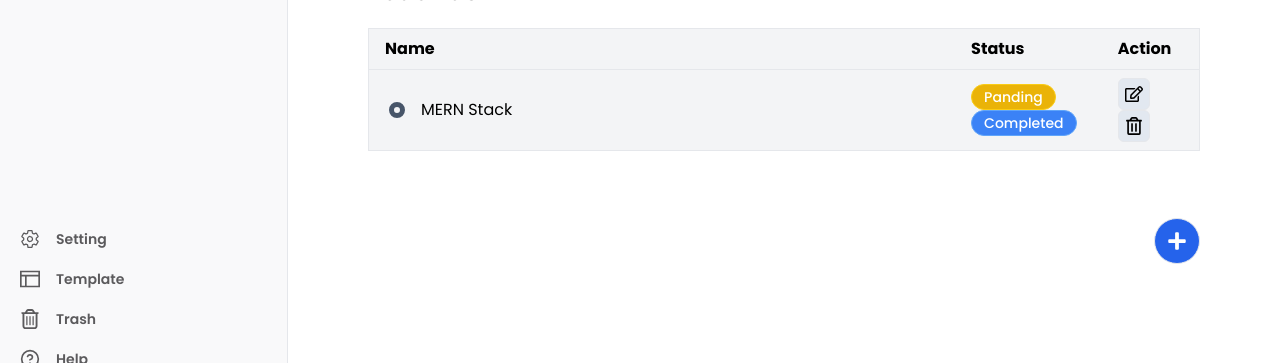
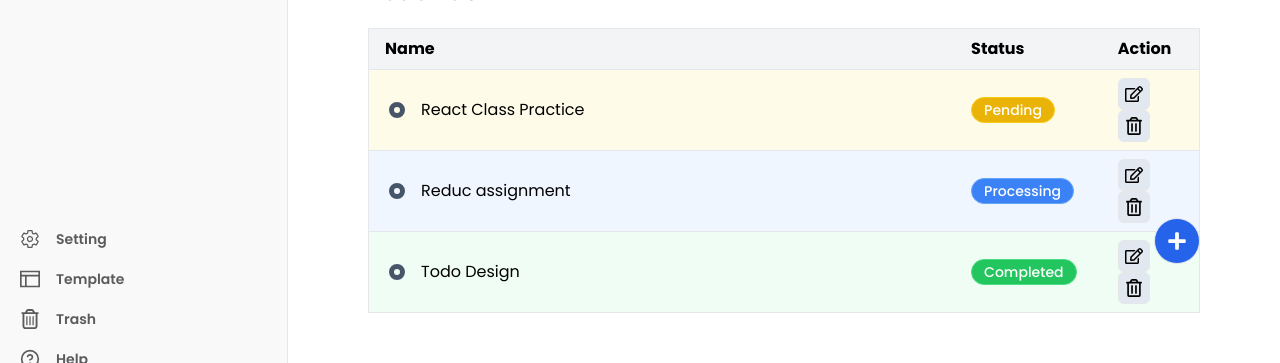
Before and after one commit to codersultan/Todo-App---Redux, a React (Vite) app: page / in a window 1280 px wide. Shown: the part 456-819 px from the top of the page. Built offline with nearby package versions, Linux system fonts and the light colour scheme.

Commit message:
todo data delete

```diff
--- a/package.json
+++ b/package.json
@@ -15,7 +15,8 @@
     "react-dom": "^18.3.1",
     "react-icons": "^5.4.0",
     "react-redux": "^9.2.0",
-    "react-router-dom": "^7.0.2"
+    "react-router-dom": "^7.0.2",
+    "sweetalert2": "^11.15.2"
   },
   "devDependencies": {
     "@eslint/js": "^9.15.0",
--- a/src/App.jsx
+++ b/src/App.jsx
@@ -1,7 +1,17 @@
+import { useDispatch } from "react-redux";
 import "./App.css";
 import Todo from "./component/todo/Todo";
+import { useEffect } from "react";
+import { loadAllTodos } from "./app/features/todo/todoSlice";
 
 function App() {
+  // Load Data
+  const dispatch = useDispatch();
+
+  useEffect(() => {
+    dispatch(loadAllTodos());
+  }, [dispatch]);
+
   return (
     <>
       <Todo />
--- a/src/app/features/todo/todoSlice.js
+++ b/src/app/features/todo/todoSlice.js
@@ -14,11 +14,20 @@ export const todoSlice = createSlice({
     loadAllTodos: (state) => {
       state.todos = todos;
     },
+    createNewTodos: (state, action) => {
+      state.todos.push({
+        ...action.payload,
+        id: Math.floor(Math.random() * 100000),
+      });
+    },
+    deleteTodos: (state, action) => {
+      state.todos = state.todos.filter((data) => data.id != action.payload);
+    },
   },
 });
 
 // export actions
-export const { loadAllTodos } = todoSlice.actions;
+export const { loadAllTodos, createNewTodos, deleteTodos } = todoSlice.actions;
 
 // export default reducer
 export default todoSlice.reducer;
--- a/src/app/store.js
+++ b/src/app/store.js
@@ -4,7 +4,7 @@ import todoReducer from "./features/todo/todoSlice";
 // create redux store
 const store = configureStore({
   reducer: {
-    todo: todoReducer,
+    tasklist: todoReducer,
   },
   middleware: (getDefualtMiddleware) => getDefualtMiddleware(),
   devTools: true,
--- a/src/component/modal/Modal.jsx
+++ b/src/component/modal/Modal.jsx
@@ -1,12 +1,28 @@
+import { useDispatch } from "react-redux";
+import useInput from "../../hook/useInput";
 import useToggle from "../../hook/useToggle";
 import { IoCloseOutline } from "react-icons/io5";
+import { createNewTodos, deleteTodos } from "../../app/features/todo/todoSlice";
 
 const Modal = () => {
-  const { toggle, hangleToggle, toggleRef } = useToggle();
+  const { toggleRef } = useToggle();
+  const { input, setInput, handleInputChange } = useInput({
+    name: "",
+    status: "Pending",
+  });
+
+  const dispatch = useDispatch();
 
   // Form Submit
   const hangleTaskSubmit = (e) => {
     e.preventDefault();
+
+    dispatch(createNewTodos(input));
+
+    setInput({
+      name: "",
+      status: "",
+    });
   };
 
   return (
@@ -30,18 +46,29 @@ const Modal = () => {
                 Task Name
               </label>
               <input
+                required
+                onChange={handleInputChange}
                 className="border-2 p-2"
                 type="text"
+                name="name"
+                value={input.name}
                 placeholder="Task Name"
                 id="tasks"
               />
+
               <label
                 className="text-xs mt-2 font-semibold text-slate-500"
                 htmlFor="status"
               >
                 Status
               </label>
-              <select className="border-2 p-2" name="" id="status">
+              <select
+                onChange={handleInputChange}
+                className="border-2 p-2"
+                name="status"
+                value={input.status}
+                id="status"
+              >
                 <option value="pending">Pending</option>
                 <option value="pending">Processing</option>
                 <option value="pending">completed</option>
--- a/src/component/todo/TaskTable.jsx
+++ b/src/component/todo/TaskTable.jsx
@@ -3,9 +3,9 @@ import useToggle from "../../hook/useToggle";
 import Status from "../taskEdit/Status";
 import TaskName from "../taskEdit/taskName";
 import { FaRegEdit, FaRegTrashAlt } from "react-icons/fa";
-import { useDispatch } from "react-redux";
-import { useEffect } from "react";
-import { loadAllTodos } from "../../app/features/todo/todoSlice";
+import { useSelector, useDispatch } from "react-redux";
+import { deleteTodos } from "../../app/features/todo/todoSlice";
+import Swal from "sweetalert2";
 
 const TaskTable = () => {
   // Toggle Hook state
@@ -20,12 +20,33 @@ const TaskTable = () => {
     toggleRef: statusRef,
   } = useToggle();
 
-  // Load Data
+  // Redux todo data
+  const { todos } = useSelector((state) => state.tasklist);
+
+  // Reducer function
   const dispatch = useDispatch();
 
-  useEffect(() => {
-    dispatch(loadAllTodos());
-  }, [dispatch]);
+  // Todos Delete function
+  const handleTodosDelete = (id) => {
+    Swal.fire({
+      title: "Are you sure?",
+      text: "You won't be able to revert this!",
+      icon: "warning",
+      showCancelButton: true,
+      confirmButtonColor: "#3085d6",
+      cancelButtonColor: "#d33",
+      confirmButtonText: "Yes, delete it!",
+    }).then((result) => {
+      if (result.isConfirmed) {
+        dispatch(deleteTodos(id));
+        Swal.fire({
+          title: "Deleted!",
+          text: "Your file has been deleted.",
+          icon: "success",
+        });
+      }
+    });
+  };
 
   return (
     <>
@@ -38,7 +59,18 @@ const TaskTable = () => {
           </tr>
         </thead>
         <tbody>
-          <tr>
+          {todos.map((item) => {
+            return (
+              <tr
+                key={item.id}
+                className={`border-b ${
+                  item.status === "Completed"
+                    ? "bg-green-50 hover:bg-green-100"
+                    : item.status === "Processing"
+                    ? "bg-blue-50 hover:bg-blue-100"
+                    : "bg-yellow-50 hover:bg-yellow-100"
+                }`}
+              >
                 <td className="py-2 px-4 relative">
                   <ul>
                     <li className="flex items-center gap-3">
@@ -49,7 +81,7 @@ const TaskTable = () => {
                       >
                         <FaCircleDot />
                       </button>
-                  MERN Stack
+                      {item.name}
                     </li>
                   </ul>
 
@@ -57,12 +89,19 @@ const TaskTable = () => {
                 </td>
 
                 <td className="py-2 px-4">
-              <button className="px-3 py-0.5 text-sm font-medium rounded-full border border-yellow-400 bg-yellow-500 hover:bg-yellow-600 text-white mr-3">
-                Panding
-              </button>
-              <button className="px-3 py-0.5 text-sm font-medium rounded-full border border-blue-400 bg-blue-500 hover:bg-blue-600 text-white">
+                  {item.status === "Completed" ? (
+                    <button className="px-3 py-0.5 text-sm font-medium rounded-full border border-green-400 bg-green-500 hover:bg-green-600 text-white mr-3">
                       Completed
                     </button>
+                  ) : item.status === "Processing" ? (
+                    <button className="px-3 py-0.5 text-sm font-medium rounded-full border border-blue-400 bg-blue-500 hover:bg-blue-600 text-white">
+                      Processing
+                    </button>
+                  ) : (
+                    <button className="px-3 py-0.5 text-sm font-medium rounded-full border border-yellow-400 bg-yellow-500 hover:bg-yellow-600 text-white mr-3">
+                      Pending
+                    </button>
+                  )}
                 </td>
 
                 <td className="py-2 px-4 relative">
@@ -76,11 +115,16 @@ const TaskTable = () => {
 
                   {isEdit && <Status />}
 
-              <button className="p-1.5 text-lg border text-black bg-slate-200 hover:bg-slate-300 rounded-md mr-3">
+                  <button
+                    onClick={() => handleTodosDelete(item.id)}
+                    className="p-1.5 text-lg border text-black bg-slate-200 hover:bg-slate-300 rounded-md mr-3"
+                  >
                     <FaRegTrashAlt />
                   </button>
                 </td>
               </tr>
+            );
+          })}
         </tbody>
       </table>
     </>
--- /dev/null
+++ b/src/hook/useInput.js
@@ -0,0 +1,18 @@
+import { useState } from "react";
+
+const useInput = (data) => {
+  // state
+  const [input, setInput] = useState(data);
+
+  // Input change
+  const handleInputChange = (e) => {
+    setInput((prevState) => ({
+      ...prevState,
+      [e.target.name]: e.target.value,
+    }));
+  };
+
+  return { input, setInput, handleInputChange };
+};
+
+export default useInput;
--- a/src/hook/useToggle.js
+++ b/src/hook/useToggle.js
@@ -27,7 +27,7 @@ const useToggle = () => {
     };
   }, []);
 
-  return { toggle, toggleRef, hangleToggle };
+  return { toggle, setToggle, toggleRef, hangleToggle };
 };
 
 export default useToggle;
```
Also changed, not shown: 1 other file (tests, documents, lock files or other folders). Lines whose indentation alone changed are shown as unchanged.
